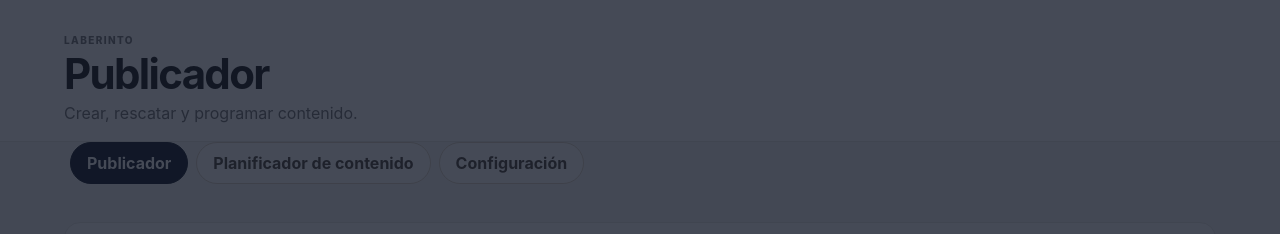
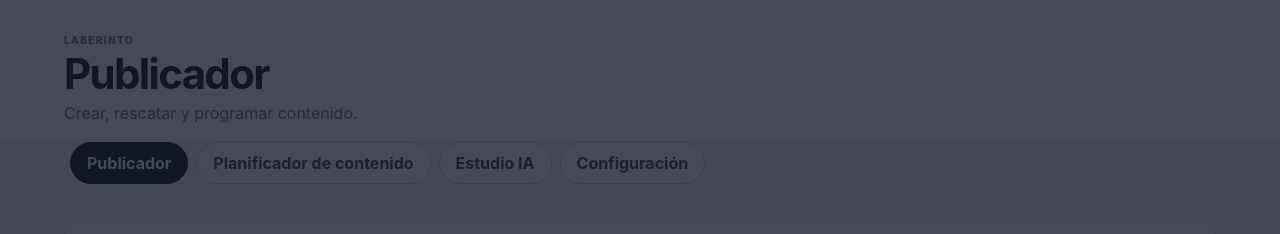
Before and after one commit to gtriders/laberinto-publicador, a plain HTML site: page index.html in a window 1280 px wide. Shown: the top 234 px of the page. Drawn offline with Linux system fonts and the light colour scheme; no server answers.

Commit message:
Load AI Studio next to planner

```diff
--- a/index.html
+++ b/index.html
@@ -8,7 +8,7 @@
 <section class="panel"><div class="panel-heading"><div><span class="eyebrow">BIBLIOTECA HISTÓRICA</span><h2>Contenido histórico</h2></div><label class="btn secondary file-label">Importar CSV<input id="historyImport" type="file" accept=".csv,text/csv" hidden></label></div><div id="libraryList" class="library-list"></div></section>
 </main>
 <dialog id="postDialog"><form id="postForm" method="dialog"><input id="postId" type="hidden"><div class="dialog-head"><div><span class="eyebrow">PUBLICACIÓN</span><h2 id="dialogTitle">Nueva publicación</h2></div><button type="button" id="closeDialog" class="icon-btn">×</button></div><div class="form-grid"><label>Marca<select id="postBrand" required></select></label><input id="postStatus" type="hidden" value="scheduled"><label>Fecha<input id="postDate" type="date" required /></label><label>Hora<input id="postTime" type="time" value="13:00" required /></label></div><label>Título<input id="postTitle" type="text" maxlength="120" required /></label><label>Texto<textarea id="postCopy" rows="6"></textarea></label><label>URL de imagen o video<input id="postMedia" type="url" placeholder="https://..." /></label><div class="dialog-actions"><button type="button" id="deletePostBtn" class="btn danger hidden">Cancelar publicación</button><span></span><button type="button" id="cancelBtn" class="btn secondary">Cerrar</button><button type="submit" class="btn primary">Guardar cambios</button></div></form></dialog>
-<script src="app.js?v=20260825m"></script><script src="supabase-sync.js?v=20260825"></script><script src="publish-flow-v3.js?v=20260826a"></script><script src="queue-editor.js?v=20260826a"></script><script src="queue-ai-refresh.js?v=20260826a"></script><script src="instagram-setup.js?v=20260825c"></script><script src="instagram-rescue.js?v=20260825e"></script><script src="settings.js?v=20260825b"></script><script src="brand-manual.js?v=20260826a"></script><script src="central-data.js?v=20260826a"></script><script src="planner.js?v=20260825a"></script>
+<script src="app.js?v=20260825m"></script><script src="supabase-sync.js?v=20260825"></script><script src="publish-flow-v3.js?v=20260826a"></script><script src="queue-editor.js?v=20260826a"></script><script src="queue-ai-refresh.js?v=20260826a"></script><script src="instagram-setup.js?v=20260825c"></script><script src="instagram-rescue.js?v=20260825e"></script><script src="settings.js?v=20260825b"></script><script src="brand-manual.js?v=20260826a"></script><script src="central-data.js?v=20260826a"></script><script src="planner.js?v=20260825a"></script><script src="ai-studio.js?v=20260826a"></script>
 <script>
 (() => {
   const API='https://ufsxdlmnjuaymdszyjue.supabase.co/functions/v1/wordpress-api';
```
